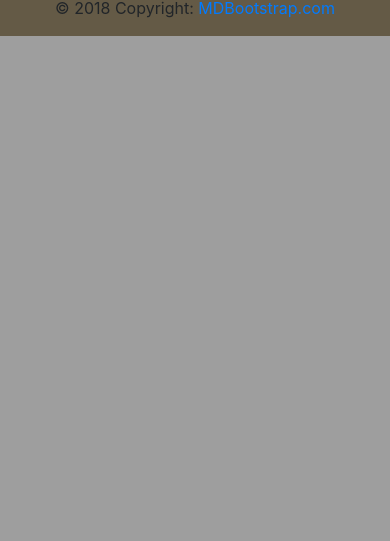
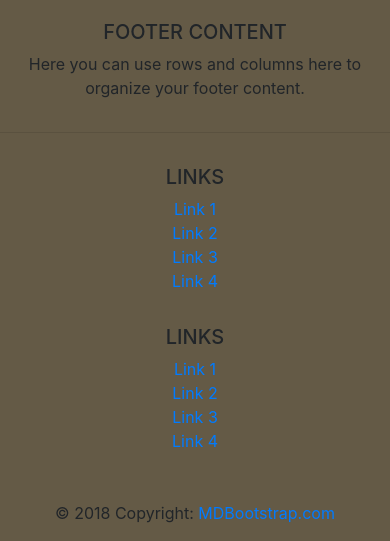
Before and after one commit to fastfists/BPA-NLC-website, a Flask app: page /about in a window 390 px wide. Shown: the part 1928-2469 px from the top of the page. Before the commit the page ends 1964 px from the top, so only its background shows below. Run offline with Flask 2, Linux system fonts and the light colour scheme; some libraries are stand-ins or nearby versions.

Commit message:
added better footer

```diff
--- a/NLC/templates/includes/_footer.html
+++ b/NLC/templates/includes/_footer.html
@@ -1,11 +1,65 @@
 <!-- Footer -->
-<footer class="footer">
-
-    <!-- Copyright -->
-    <div class="footer-copyright text-center py-3 blue">© 2018 Copyright:
-      <a href="https://mdbootstrap.com/bootstrap-tutorial/"> MDBootstrap.com</a>
+<footer class="page-footer font-small blue pt-4">
+  <!-- Footer Links -->
+  <div class="container-fluid text-center text-md-left">
+    <!-- Grid row -->
+    <div class="row">
+      <!-- Grid column -->
+      <div class="col-md-6 mt-md-0 mt-3">
+        <!-- Content -->
+        <h5 class="text-uppercase">Footer Content</h5>
+        <p>Here you can use rows and columns here to organize your footer content.</p>
+      </div>
+      <!-- Grid column -->
+      <hr class="clearfix w-100 d-md-none pb-3">
+      <!-- Grid column -->
+      <div class="col-md-3 mb-md-0 mb-3">
+          <!-- Links -->
+          <h5 class="text-uppercase">Links</h5>
+          <ul class="list-unstyled">
+            <li>
+              <a href="#!">Link 1</a>
+            </li>
+            <li>
+              <a href="#!">Link 2</a>
+            </li>
+            <li>
+              <a href="#!">Link 3</a>
+            </li>
+            <li>
+              <a href="#!">Link 4</a>
+            </li>
+          </ul>
+        </div>
+        <!-- Grid column -->
+        <!-- Grid column -->
+        <div class="col-md-3 mb-md-0 mb-3">
+          <!-- Links -->
+          <h5 class="text-uppercase">Links</h5>
+          <ul class="list-unstyled">
+            <li>
+              <a href="#!">Link 1</a>
+            </li>
+            <li>
+              <a href="#!">Link 2</a>
+            </li>
+            <li>
+              <a href="#!">Link 3</a>
+            </li>
+            <li>
+              <a href="#!">Link 4</a>
+            </li>
+          </ul>
+        </div>
+        <!-- Grid column -->
     </div>
-    <!-- Copyright -->
-
-  </footer>
-  <!-- Footer -->
+    <!-- Grid row -->
+  </div>
+  <!-- Footer Links -->
+  <!-- Copyright -->
+  <div class="footer-copyright text-center py-3">© 2018 Copyright:
+    <a href="https://mdbootstrap.com/bootstrap-tutorial/"> MDBootstrap.com</a>
+  </div>
+  <!-- Copyright -->
+</footer>
+<!-- Footer -->
```
